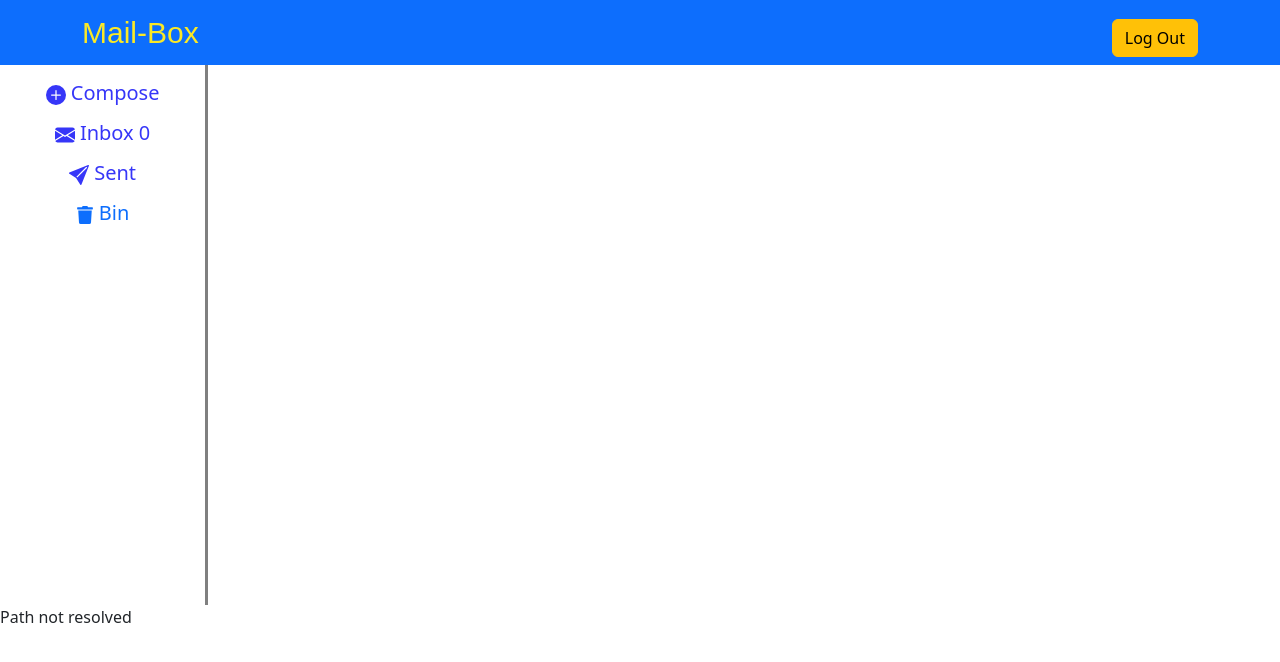
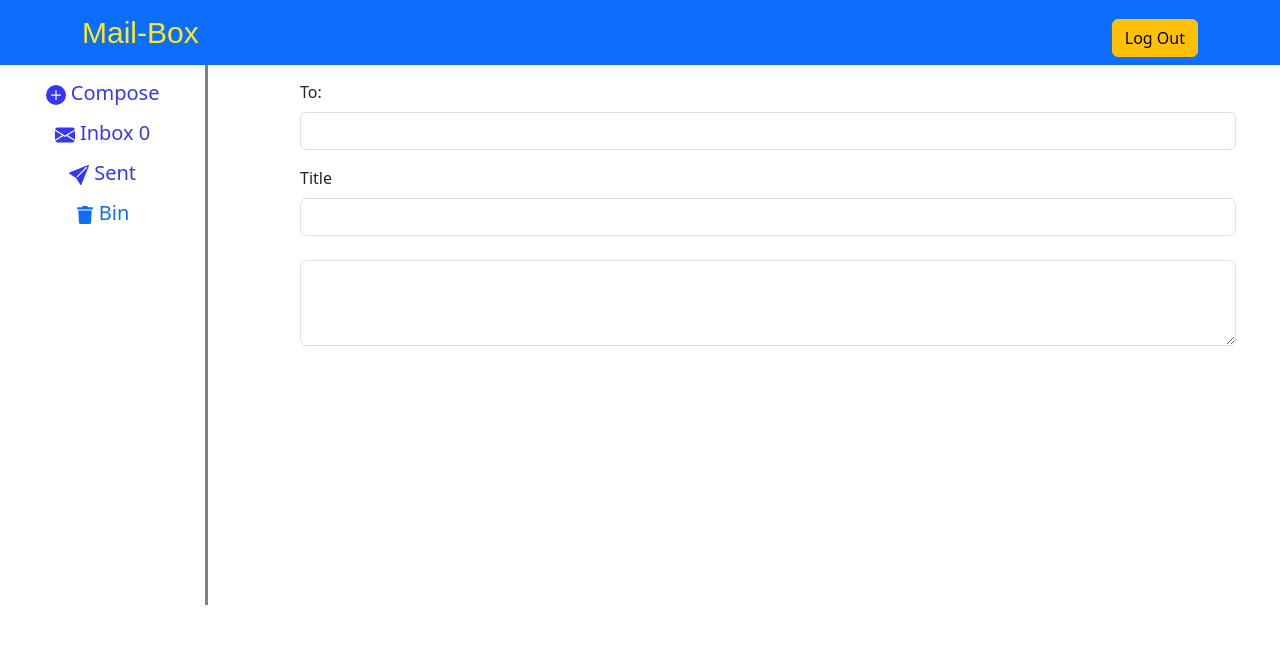
Before and after one commit to Mamuni98/Mail-box-client, a React (Create React App) app: page /sentBox/1 in a window 1280 px wide. Shown: the top 662 px of the page. Built offline with nearby package versions, Linux system fonts and the light colour scheme; sample sign-in values are in the browser's storage.

Commit message:
sentMail-read

```diff
--- a/src/App.js
+++ b/src/App.js
@@ -11,6 +11,7 @@ import { receiveSentMailData } from "./components/store/sentMail-thunks";
 import { receiveInboxData } from "./components/store/inboxMail-thunks";
 import Inbox from "./components/Pages/Inbox";
 import MailRead from "./components/Pages/MailRead";
+import SentMailRead from "./components/Pages/SentMailRead";
 function App() {
   const IsLoggedIn = useSelector((state) => state.auth.IsLoggedIn);
   const dispatch = useDispatch();
@@ -50,6 +51,10 @@ function App() {
           path="/sentBox"
           element={IsLoggedIn ? <SentBox /> : <Navigate replace to="/" />}
         />
+         <Route
+          path="/sentBox/:mailId"
+          element={IsLoggedIn ? <SentMailRead /> : <Navigate replace to="/" />}
+        />
         <Route path="*" element={<p>Path not resolved</p>} />
       </Routes>
     </>
--- a/src/components/List/SentItems.js
+++ b/src/components/List/SentItems.js
@@ -1,8 +1,34 @@
+import { BsDot } from "react-icons/bs";
+import { Link } from "react-router-dom";
+import { useDispatch } from "react-redux";
+import { sentMailActions } from "../store/sent-mail";
 const SentItems = (props) => {
+  const dispatch = useDispatch();
+  const updateReadMailHandler = () => {
+    const readMail = {
+      id: props.id,
+      mail: props.mail,
+      title: props.title,
+      body: props.body,
+    };
+    dispatch(sentMailActions.updateReadMail(readMail));
+  };
   return (
-    <li style={{borderBottom:"1px solid grey", padding:"0.5rem"}}>
+    <li style={{ borderBottom: "1px solid grey", padding: "0.5rem" }}>
       <div className="d-flex flex-wrap justify-content-between">
-        <h5>{props.title}</h5>
+        <div className="d-flex">
+          {props.read === false ? (
+            <BsDot color="blue" size={38} />
+          ) : (
+            <BsDot color="white" />
+          )}
+          <Link
+            to={`/sentBox/${props.id}`}
+            style={{ textDecoration: "none", color: "black" }}
+          >
+            <h5 onClick={updateReadMailHandler}>{props.title}</h5>
+          </Link>
+        </div>
         <p>To: {props.mail}</p>
       </div>
     </li>
--- a/src/components/Pages/Compose.js
+++ b/src/components/Pages/Compose.js
@@ -27,6 +27,7 @@ const Compose = () => {
       mail: receiverMail,
       title: title,
       body: text,
+      read: false,
     };
     if (receiverMail.length > 0) {
       console.log(receiverMail);
--- a/src/components/Pages/SentBox.js
+++ b/src/components/Pages/SentBox.js
@@ -34,6 +34,7 @@ const SentBox = () => {
               mail={item.mail}
               title={item.title}
               body={item.body}
+              read={propTypes.read}
             />
           );
         })}
--- /dev/null
+++ b/src/components/Pages/SentMailRead.js
@@ -0,0 +1,23 @@
+import { Container, Form } from "react-bootstrap";
+import { useSelector } from "react-redux";
+const SentMailRead = () => {
+  const email = useSelector((state) => state.sentMail.mailRead);
+  return (
+    <Container
+      className="w-75"
+      style={{ position: "absolute", right: "2rem", top: "5rem" }}
+    >
+      <Form.Group className="mb-3">
+        <Form.Label>To:</Form.Label>
+        <Form.Control type="text" placeholder={email.mail} readOnly />
+      </Form.Group>
+
+      <Form.Group className="mb-4">
+        <Form.Label>Title</Form.Label>
+        <Form.Control type="text" placeholder={email.title} readOnly />
+      </Form.Group>
+      <Form.Control as="textarea" rows={3} placeholder={email.body} readOnly />
+    </Container>
+  );
+};
+export default SentMailRead;
--- a/src/components/store/sent-mail.js
+++ b/src/components/store/sent-mail.js
@@ -3,6 +3,8 @@ import { createSlice } from "@reduxjs/toolkit";
 const InitialsentMailState = {
     sentMails:[],
     changed: false,
+    mailRead:{},
+
 }
 const sentMailSlice = createSlice({
     name:"sentMailsList",
@@ -15,6 +17,19 @@ const sentMailSlice = createSlice({
         finalSentMailList(state,action){
             state.sentMails = action.payload;
             state.changed = false;
+        },
+        updateReadMail(state, action){
+            const existingItemIndex = state.sentMails.findIndex(
+                (prevItem) => prevItem.id === action.payload.id
+              );
+              const existingItem = state.sentMails[existingItemIndex];
+              const updatedItem = {
+                ...existingItem,
+                read: true,
+              };
+              state.sentMails[existingItemIndex] = updatedItem;
+              state.mailRead = action.payload;
+              state.changed = true;
         }
     }
 })
```
